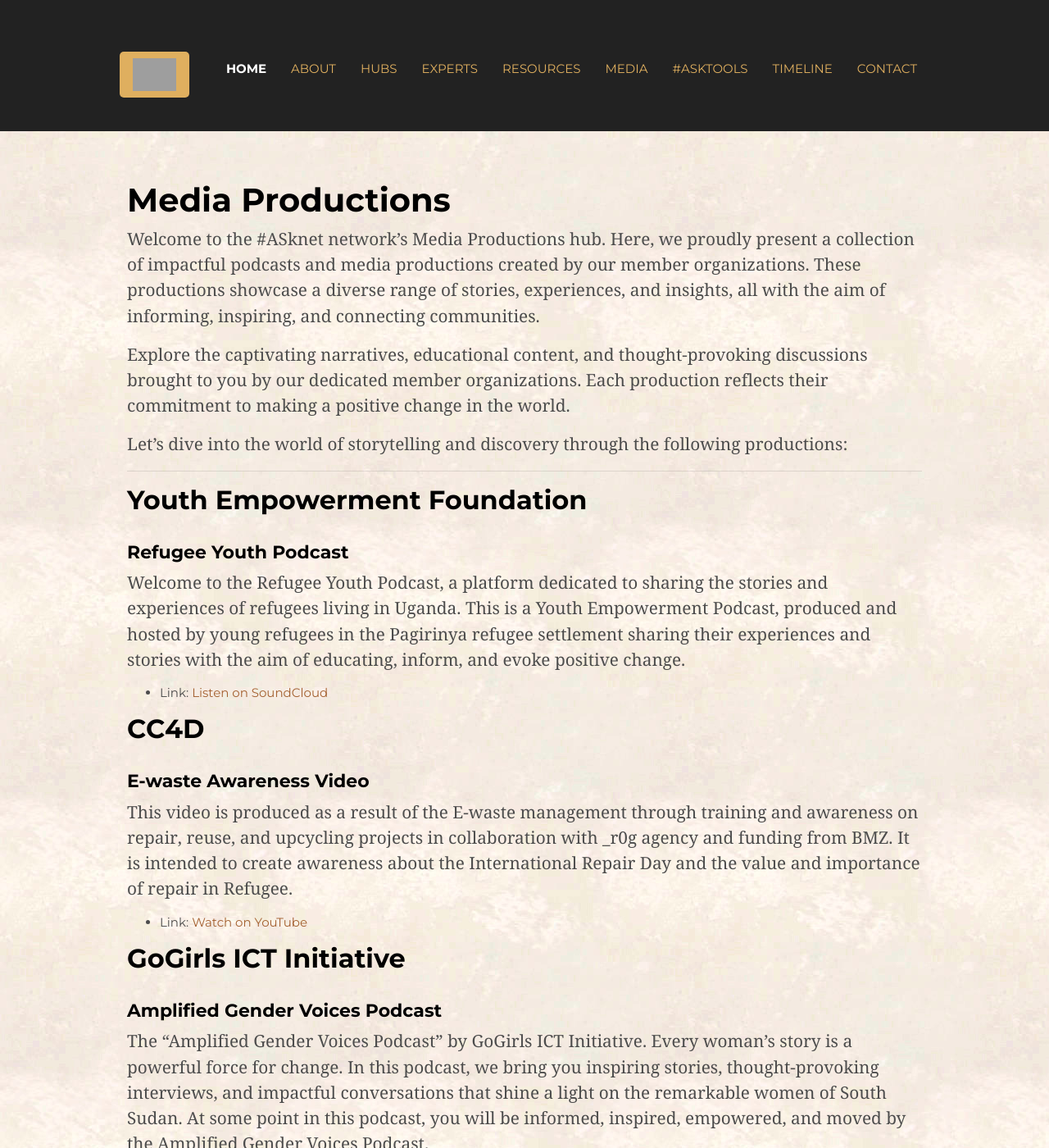
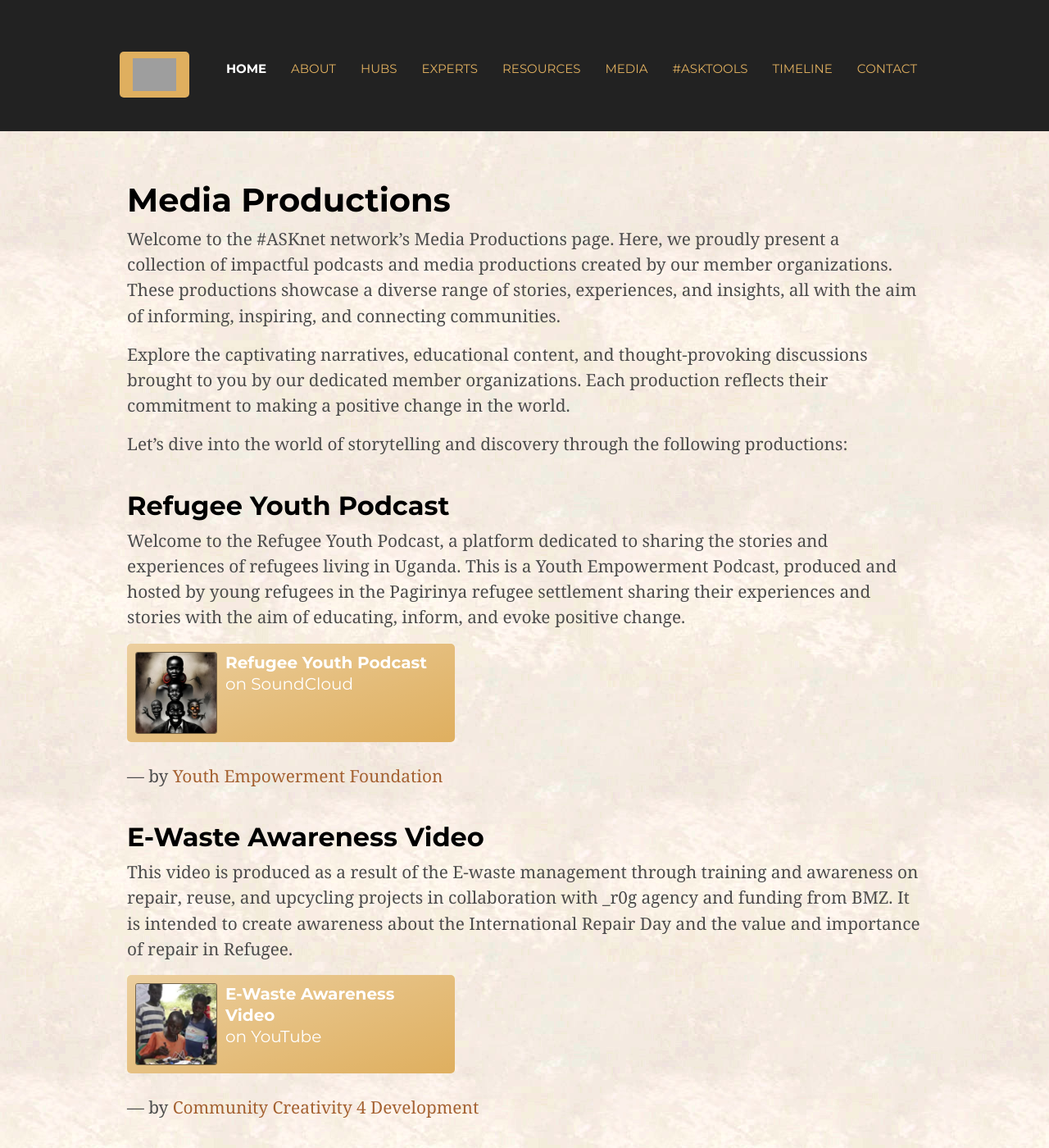
Before and after one commit to ASKnetCommunity/ASKnet.Community, a Jekyll site: the page built from _pages/media.md, in a window 1280 px wide and 1400 px high. Shown: the whole window at 82% size. Built offline with Jekyll 4.4.1, drawn with Linux system fonts in a browser that asks for light colours; some of the changed text lies outside the part shown.

Commit message:
layout and more beautiful links/buttons on media page #172

```diff
--- a/_layouts/page.html
+++ b/_layouts/page.html
@@ -6,6 +6,6 @@ layout: default
 </section>
 
 
-<section class="page-content">
+<section class="page-content {{ page.css-id }}">
   {{ content }}
 </section>
--- a/_pages/media.md
+++ b/_pages/media.md
@@ -1,62 +1,70 @@
 ---
 layout: page
 title: Media
+css-id: media-page
 ---
 
 # Media Productions
 
-Welcome to the #ASknet network's Media Productions hub. Here, we proudly present a collection of impactful podcasts and media productions created by our member organizations. These productions showcase a diverse range of stories, experiences, and insights, all with the aim of informing, inspiring, and connecting communities.
+Welcome to the #ASKnet network's Media Productions page. Here, we proudly present a collection of impactful podcasts and media productions created by our member organizations. These productions showcase a diverse range of stories, experiences, and insights, all with the aim of informing, inspiring, and connecting communities.
 
 Explore the captivating narratives, educational content, and thought-provoking discussions brought to you by our dedicated member organizations. Each production reflects their commitment to making a positive change in the world.
 
 Let's dive into the world of storytelling and discovery through the following productions:
 
----
+
+## Refugee Youth Podcast
+
+Welcome to the Refugee Youth Podcast, a platform dedicated to sharing the stories and experiences of refugees living in Uganda. This is a Youth Empowerment Podcast, produced and hosted by young refugees in the Pagirinya refugee settlement sharing their experiences and stories with the aim of educating, inform, and evoke positive change.
+
+[![](assets/img/media-page/ryp-logo.jpg){: .link-logo }  **Refugee Youth Podcast** <br />on SoundCloud](https://on.soundcloud.com/RMwXEqY6LbAseCBx8){: .btn .btn-primary target="_blank"}
+
+— by [Youth Empowerment Foundation]({% link _hubs/yef.md %})
 
 
-## Youth Empowerment Foundation
+## E-Waste Awareness Video
+This video is produced as a result of the E-waste management through training and awareness on repair, reuse, and upcycling projects in collaboration with _r0g agency and funding from BMZ. It is intended to create awareness about the International Repair Day and the value and importance of repair in Refugee.
 
-### Refugee Youth Podcast
-Welcome to the Refugee Youth Podcast, a platform dedicated to sharing the stories and experiences of refugees living in Uganda. This is a Youth Empowerment Podcast, produced and hosted by young refugees in the Pagirinya refugee settlement sharing their experiences and stories with the aim of educating, inform, and evoke positive change.
+[![](assets/img/media-page/ewa-cover.png){: .link-logo }  **E-Waste Awareness Video** <br />on YouTube](https://www.youtube.com/watch?v=Zt4bFndoXM0){: .btn .btn-primary target="_blank"}
 
-- Link: [Listen on SoundCloud](https://on.soundcloud.com/RMwXEqY6LbAseCBx8)
+<!-- - Link: [Watch on YouTube](https://www.youtube.com/watch?v=Zt4bFndoXM0) -->
+— by [Community Creativity 4 Development]({% link _hubs/cc4d.md %})
 
-## CC4D
 
-### E-waste Awareness Video
-This video is produced as a result of the E-waste management through training and awareness on repair, reuse, and upcycling projects in collaboration with _r0g agency and funding from BMZ. It is intended to create awareness about the International Repair Day and the value and importance of repair in Refugee.
-- Link: [Watch on YouTube](https://www.youtube.com/watch?v=Zt4bFndoXM0)
-
-## GoGirls ICT Initiative
-
-### Amplified Gender Voices Podcast
+## Amplified Gender Voices Podcast
 The "Amplified Gender Voices Podcast" by GoGirls ICT Initiative. Every woman's story is a powerful force for change. In this podcast, we bring you inspiring stories, thought-provoking interviews, and impactful conversations that shine a light on the remarkable women of South Sudan. At some point in this podcast, you will be informed, inspired, empowered, and moved by the Amplified Gender Voices Podcast.
 
-- Link to the Podcast: [Listen on SoundCloud](https://soundcloud.com/agvpodcast)
-- RSS Feed: [RSS Feed](https://feeds.soundcloud.com/users/soundcloud:users:1289645559/sounds.rss)
+[![](assets/img/media-page/agvpodcast-logo.jpeg){: .link-logo }  **Amplified Gender Voices Podcast** <br />on SoundCloud](https://soundcloud.com/agvpodcast){: .btn .btn-primary target="_blank"}
+[RSS Feed](https://feeds.soundcloud.com/users/soundcloud:users:1289645559/sounds.rss)
 
-### Classroom on Phone Series
+— by [GoGirls ICT Initiative]({% link _hubs/gogirls-ict.md %})
+
+
+## Classroom on Phone Series
 #ClassroomOnPhone is a pre-recorded learning program where learners are taught science subjects with the aim of enhancing the love and practice of science in primary and secondary school students.
 
-- RSS Feed: [RSS Feed](https://feeds.soundcloud.com/users/soundcloud:users:1289645559/sounds.rss)
-- SoundCloud: [Listen on SoundCloud](https://soundcloud.com/classroom-on-phone)
-- Spotify: [Listen on Spotify](https://gogirlsict.org/classroomonphone-series-gogirls-learning-podcast/)
-- Feedback on Classroom on Phones series implementation in schools: [Watch on YouTube](https://www.youtube.com/@gogirlsictinitiative4202)
+[![](assets/img/media-page/cop-logo.jpg){: .link-logo }  **Classroom on Phone** <br />on SoundCloud](https://soundcloud.com/classroom-on-phone){: .btn .btn-primary target="_blank"}
+[![](assets/img/media-page/cop-logo.jpg){: .link-logo }  **Classroom on Phone** <br />on Spotify](https://podcasters.spotify.com/pod/show/classroomonphone/episodes/ClassroomOnPhone-Series-GoGirls-learning-Podcast-ergreh){: .btn .btn-primary target="_blank"}
+[RSS Feed](https://feeds.soundcloud.com/users/soundcloud:users:1289645559/sounds.rss)
 
-## #ASKnet
+Feedback on Classroom on Phones series implementation in schools:
 
-### ASKPodcast
+[![](assets/img/media-page/cop-logo.jpg){: .link-logo }  **GoGirls ICT Initiative** <br />on YouTube](https://www.youtube.com/@gogirlsictinitiative4202){: .btn .btn-primary target="_blank"}
+
+— by [GoGirls ICT Initiative]({% link _hubs/gogirls-ict.md %})
+
+## ASKPodcast
 ASKPodcast: Where technology meets community, and innovation solves problems. Join us as we delve into the world of open technology and explore the impact it has on communities in South Sudan and Uganda. From local organizations to community leaders, and individuals, we bring you the stories of change-makers who are using technology to create a better future for their communities.
 
-- Listen on: [Jiosaavn](https://www.jiosaavn.com/shows/ask-podcast/2/pV8HqsZcUAI_)
-- Listen on: [Spotify](https://podcasters.spotify.com/pod/show/ask-podcast6)
+[![](assets/img/media-page/askpodcast-cover.jpg){: .link-logo }  **ASKPodcast** <br />on Spotify](https://podcasters.spotify.com/pod/show/ask-podcast6){: .btn .btn-primary target="_blank"}
+[![](assets/img/media-page/askpodcast-cover.jpg){: .link-logo }  **ASKPodcast** <br />on JioSaavn](https://www.jiosaavn.com/shows/ask-podcast/2/pV8HqsZcUAI_){: .btn .btn-primary target="_blank"}
 
-### Stream Video Conversations
-- Link: [Watch on YouTube](https://www.youtube.com/@_ASKnet)
+[![](assets/img/media-page/askpodcast-cover.jpg){: .link-logo }  **ASKnet Video Stream Conversations** <br />on YouTube](https://www.youtube.com/@_ASKnet){: .btn .btn-primary target="_blank"}
 
-## Platform Africa
 
-### Refutories
+## Refutories
 "Refutories" is a word that emanates from Refugee stories, telling refugee stories, with interviews of different refugees on their experiences living in the refugee camp, like sex education, cultural aspects, etc. Listen to the different perspectives of the refugees; this is a brainchild of Platform Africa.
 
-- Link: [Listen on SoundCloud](https://on.soundcloud.com/QAbKZCdG9wY34Nos6)
+[![](assets/img/media-page/refutories-cover.jpg){: .link-logo }  **Refutories** <br />on SoundCloud](https://on.soundcloud.com/QAbKZCdG9wY34Nos6){: .btn .btn-primary target="_blank"}
+
+— by [Platform Africa]({% link _hubs/platform-africa.md %})
--- a/assets/scss/_common.scss
+++ b/assets/scss/_common.scss
@@ -334,6 +334,9 @@ textarea.form-control{
 
 .page-layout { //set background for body tag only on "layout: page" (like imprint etc.)
   background: url(../../assets/img/tile-light.jpg);
+  h2 { //set margin for h2 headings back to bootstrap standard (on front page the h2 margin needs to be bigger)
+    margin-bottom: .5rem;
+  }
 }
 
 /* /page */
--- a/assets/scss/style.scss
+++ b/assets/scss/style.scss
@@ -38,6 +38,8 @@ VERSION:	Versoin Number
 
 @import 'templates/hub-page';
 
+@import 'templates/media-page';
+
 @import 'templates/resources';
 
 @import 'templates/tools';
--- /dev/null
+++ b/assets/scss/templates/_media-page.scss
@@ -0,0 +1,46 @@
+.media-page {
+  .btn {
+    text-align: left;
+    vertical-align: middle;
+    padding: 10px;
+    margin-top: 0px;
+    margin-bottom: 10px;
+    margin-right: 15px;
+    font-size: 20px;
+    line-height: 1.3;
+    white-space: normal;
+    text-transform: none;
+    font-weight: 400;
+    width: 100%;
+    max-width: 400px;
+    ::before {
+      background: linear-gradient(160deg, rgba($white, 0.4), rgba($white, 0));
+      content: "";
+      position: absolute;
+      z-index: -1;
+      top: 0;
+      left: 0;
+      right: 0;
+      bottom: 0;
+    }
+  }
+  // ol, ul {
+  //   list-style-type: initial;
+  // }
+  // img {
+  //   max-width: 100%;
+  // }
+  img.link-logo {
+    width: 100px;
+    height: 100px;
+    object-fit: cover;
+    float: left;
+    margin-right: 10px;
+    border-radius: 3px;
+    border: 1px solid rgba($black, 0.5);
+  }
+
+  h2 {
+    margin-top: 40px;
+  }
+}
```
Also changed, not shown: assets/img/media-page/agvpodcast-logo.jpeg (added), assets/img/media-page/askpodcast-cover.jpg (added), assets/img/media-page/cop-logo.jpg (added), assets/img/media-page/ewa-cover.png (added), assets/img/media-page/refutories-cover.jpg (added), assets/img/media-page/ryp-logo.jpg (added).
